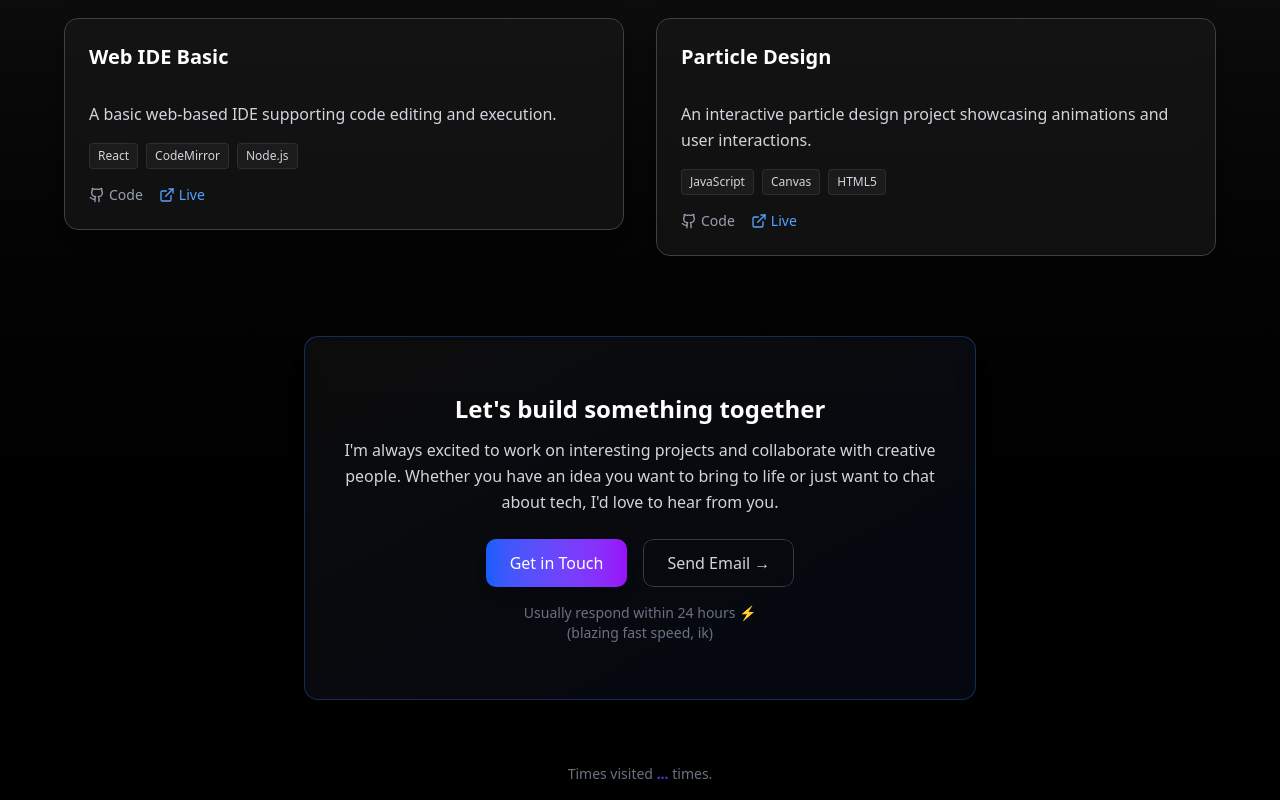
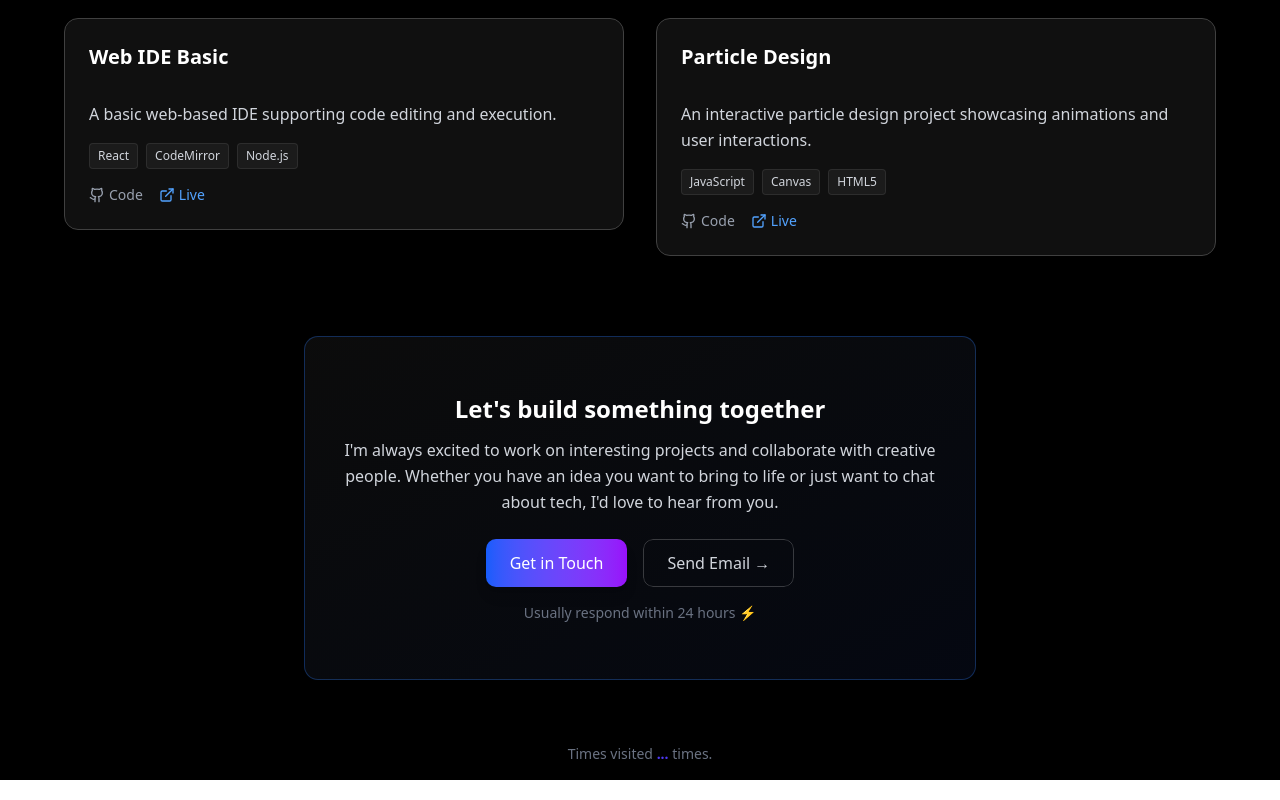
Before and after one commit to prik73/portfolio_v1, a React (Vite) app in the folder prik/: page /projects in a window 1280 px wide. Shown: the part 1232-2032 px from the top of the page. Built offline with nearby package versions, Linux system fonts and the light colour scheme; no server answers.

Commit message:
removing white gradient line from project page

```diff
--- a/prik/src/pages/Projects.jsx
+++ b/prik/src/pages/Projects.jsx
@@ -76,7 +76,7 @@ export default function Projects() {
       exit={{ opacity: 0, y: -10 }}
       transition={{ duration: 0.4, ease: 'easeInOut' }}
     >
-      <div className="pt-40 min-h-screen w-full bg-gradient-to-b from-black via-neutral-900 to-black text-white flex flex-col items-center px-6 py-12 scrollbar-hide">
+      <div className="pt-40 min-h-screen w-full bg-black text-white flex flex-col items-center px-6 py-12 scrollbar-hide">
 
         {/* Header with time info */}
         <div className="w-full max-w-6xl mb-8">
@@ -236,7 +236,7 @@ export default function Projects() {
               </div>
 
               <p className="text-gray-500 text-sm mt-4">
-                Usually respond within 24 hours ⚡ <br></br>(blazing fast speed, ik)
+                Usually respond within 24 hours ⚡
               </p>
             </CardContent>
           </Card>
```
